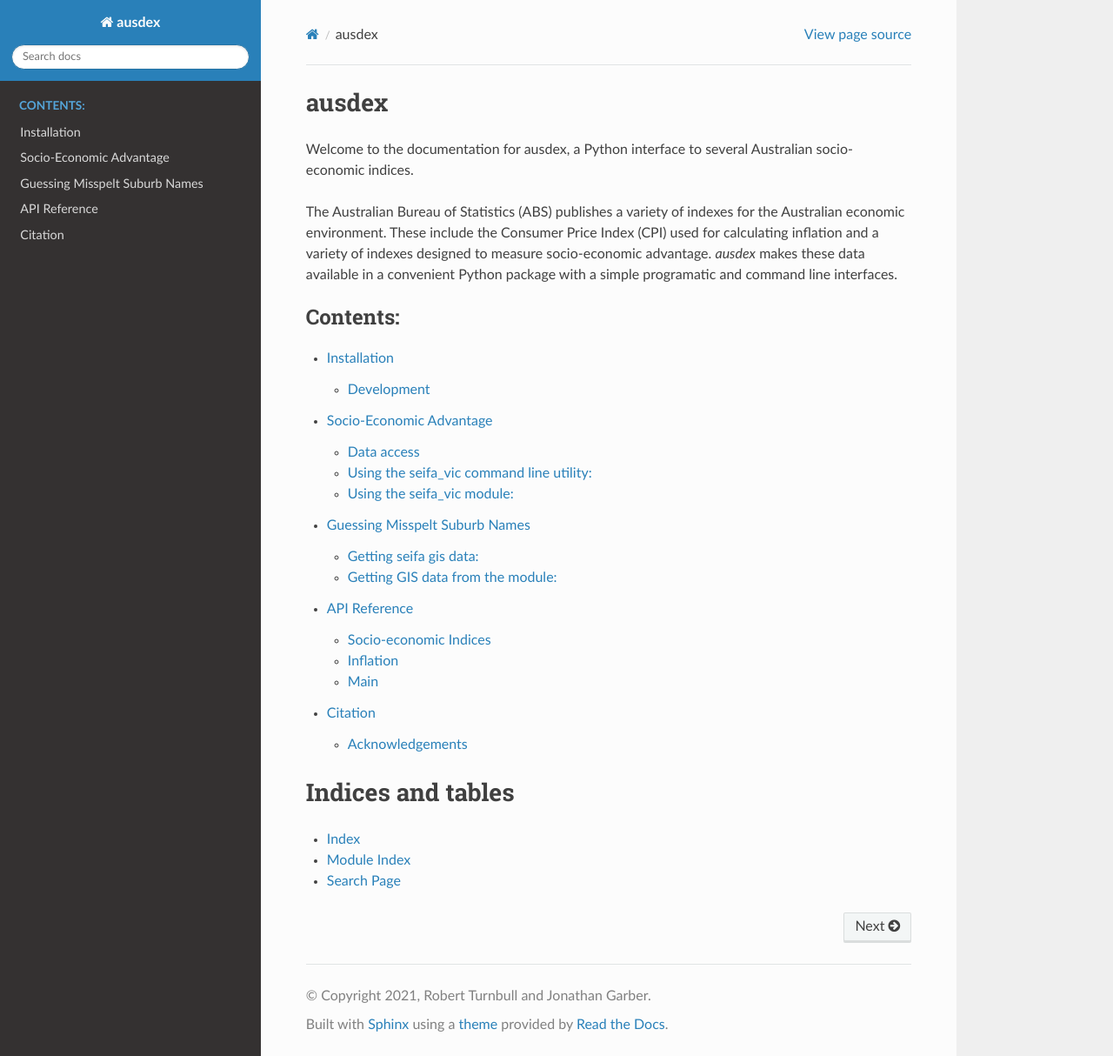
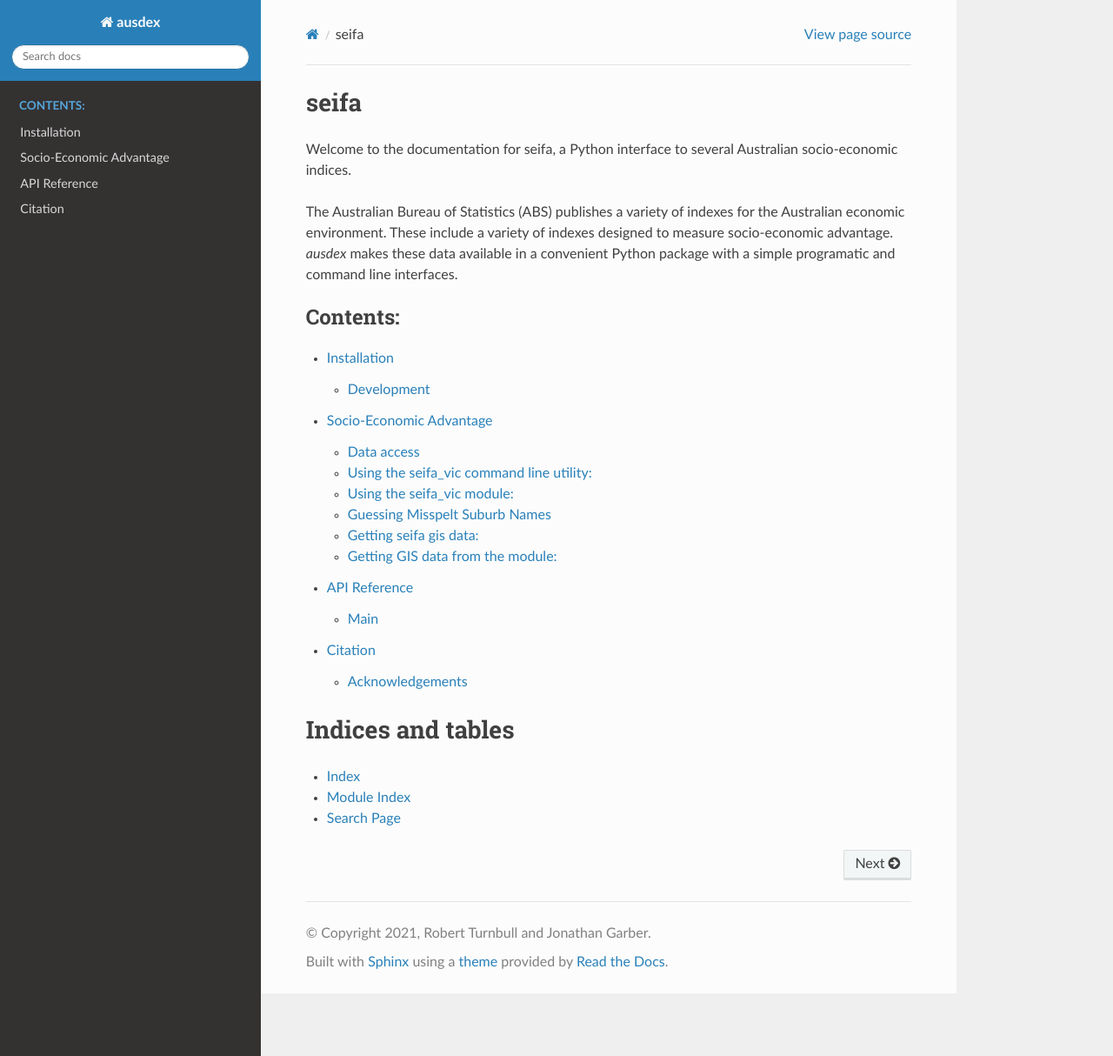
Before and after one commit to sailngarbwm/seifa, a Sphinx documentation site: the page built from docs/index.rst, in a window 1280 px wide and 1214 px high. Shown: the whole window at 87% size. Built offline with Sphinx 7.4.7 and the Read the Docs theme 2.0.0, drawn with Linux system fonts in a browser that asks for light colours; pages that are not in the unit, such as notebooks, are missing from menus.

```diff
--- a/docs/citation.md
+++ b/docs/citation.md
@@ -1,9 +1,9 @@
 # Citation
 
-ausdex was written by [Dr Robert Turnbull](https://findanexpert.unimelb.edu.au/profile/877006-robert-turnbull) and [Dr Jonathan Garber](https://findanexpert.unimelb.edu.au/profile/787135-jonathan-garber) from the [Melbourne Data Analytics Platform](https://mdap.unimelb.edu.au/).
+seifa was written by [Dr Jonathan Garber](https://findanexpert.unimelb.edu.au/profile/787135-jonathan-garber) and [Dr Robert Turnbull](https://findanexpert.unimelb.edu.au/profile/877006-robert-turnbull) from the [Melbourne Data Analytics Platform](https://mdap.unimelb.edu.au/).
 
 Please cite from the article when it is released. Details to come soon.
 
 ## Acknowledgements
 
-This project came about through a research collaboration with [Dr Vidal Paton-Cole](https://findanexpert.unimelb.edu.au/profile/234417-vidal-paton-cole) and [A/Prof Robert Crawford](https://findanexpert.unimelb.edu.au/profile/174016-robert-crawford). We acknowledge the support of our colleagues at the Melbourne Data Analytics Platform: [Dr Aleksandra Michalewicz](https://findanexpert.unimelb.edu.au/profile/27349-aleks-michalewicz) and [Dr Emily Fitzgerald](https://findanexpert.unimelb.edu.au/profile/196181-emily-fitzgerald).
+This project came about through a research collaboration with [Dr Vidal Paton-Cole](https://findanexpert.unimelb.edu.au/profile/234417-vidal-paton-cole) and [Prof Robert Crawford](https://findanexpert.unimelb.edu.au/profile/174016-robert-crawford). We acknowledge the support of our colleagues at the Melbourne Data Analytics Platform: [Dr Aleksandra Michalewicz](https://findanexpert.unimelb.edu.au/profile/27349-aleks-michalewicz) and [Dr Emily Fitzgerald](https://findanexpert.unimelb.edu.au/profile/196181-emily-fitzgerald).
--- a/docs/index.rst
+++ b/docs/index.rst
@@ -4,14 +4,13 @@
    contain the root `toctree` directive.
 
 
-ausdex
+seifa
 ======================================================================
 
-Welcome to the documentation for ausdex, a Python interface to several Australian socio-economic indices.
+Welcome to the documentation for seifa, a Python interface to several Australian socio-economic indices.
 
 The Australian Bureau of Statistics (ABS) publishes a variety of indexes for the Australian
-economic environment. These include the Consumer Price Index (CPI) used for calculating inflation
-and a variety of indexes designed to measure socio-economic advantage. `ausdex` makes these data
+economic environment. These include a variety of indexes designed to measure socio-economic advantage. `ausdex` makes these data
 available in a convenient Python package with a simple programatic and command line interfaces.
 
 
--- a/docs/reference.rst
+++ b/docs/reference.rst
@@ -3,20 +3,11 @@
 API Reference
 =======================
 
-Socio-economic Indices
-======================
-
-.. automodule:: ausdex.seifa_vic.seifa_vic
-   :members:
-
-Inflation
-=========
-
-.. automodule:: ausdex.inflation
+.. automodule:: seifa.seifa
    :members:
 
 Main
 ======================
 
-.. automodule:: ausdex.main
+.. automodule:: seifa.main
    :members:
```
Also changed, not shown: docs/installation.md (+5 -5 lines), docs/seifa_vic.ipynb.
